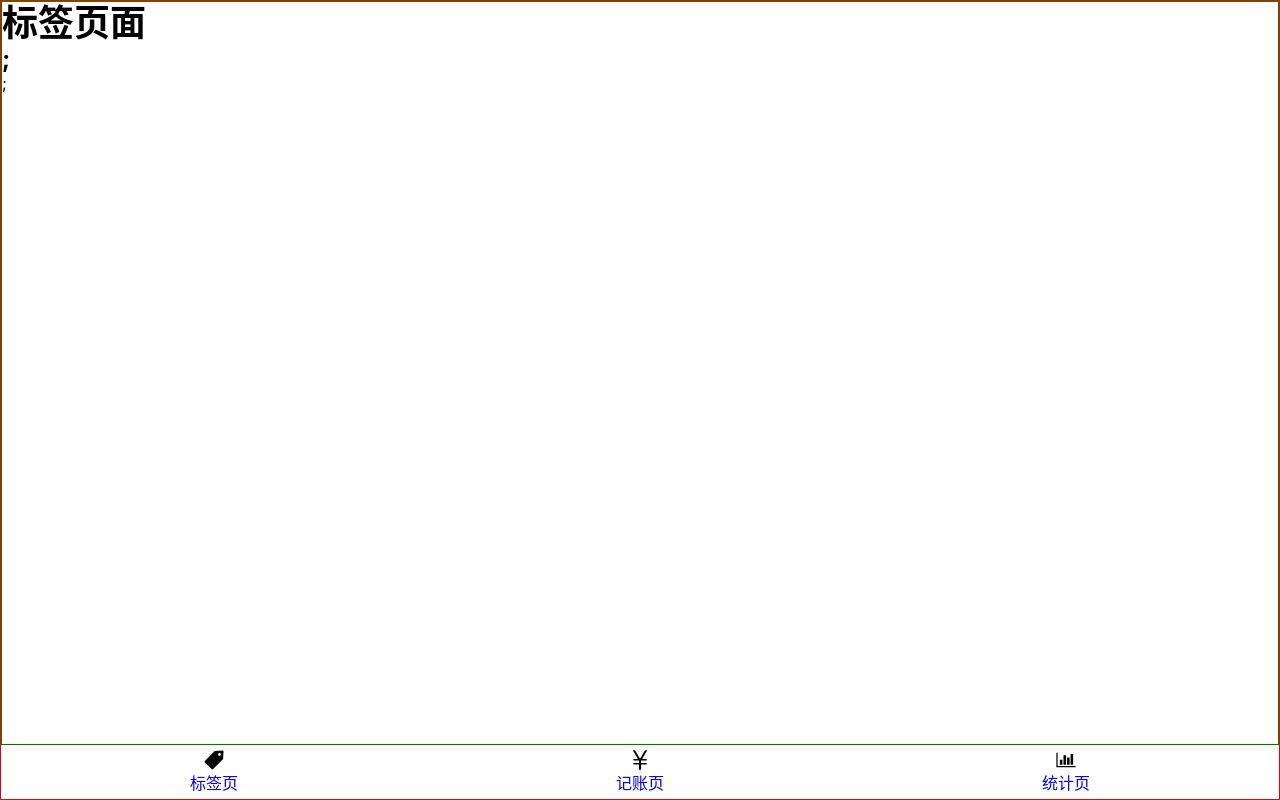
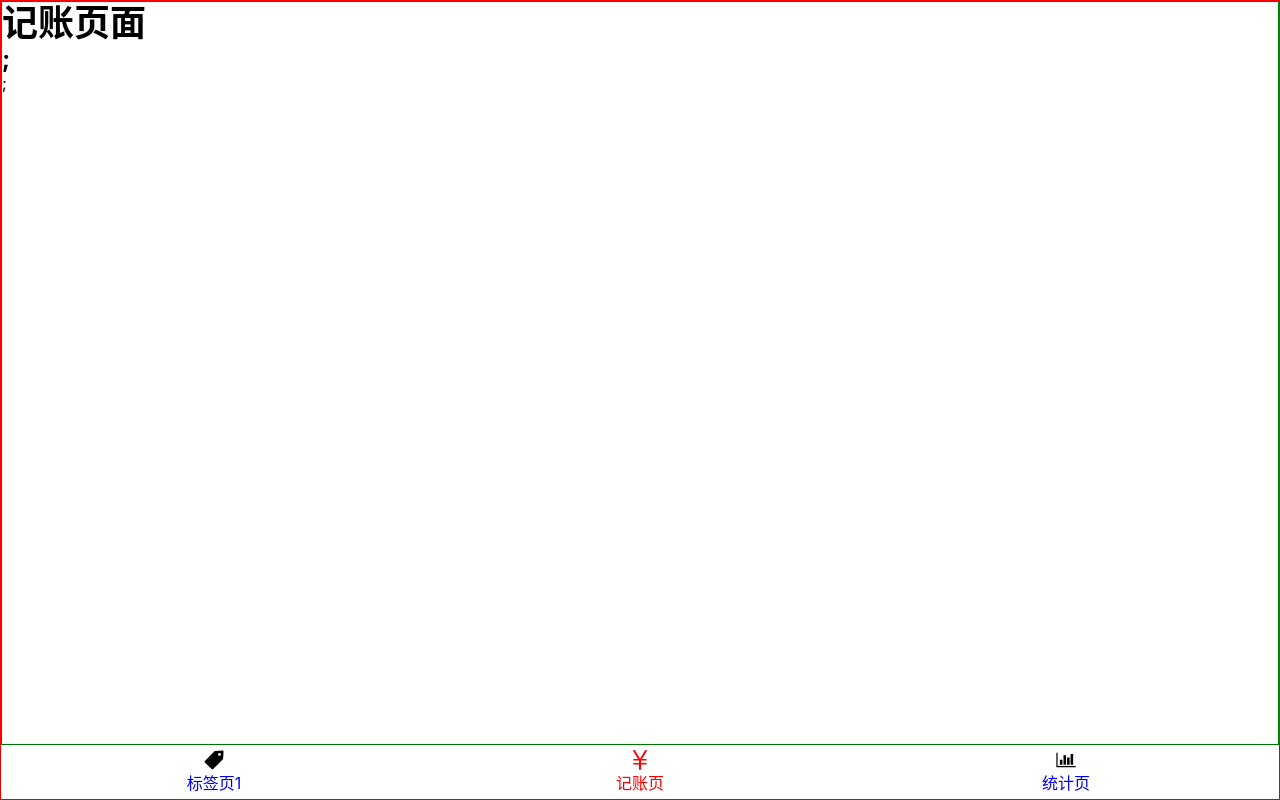
Before and after one commit to maqunchao/accoutMoney, a React app: page /#/money in a window 1280 px wide. Before the commit this address led to /#/tags. Built offline with nearby package versions, Linux system fonts and the light colour scheme.

Commit message:
更改导航栏按钮点击颜色

```diff
--- a/package.json
+++ b/package.json
@@ -36,6 +36,7 @@
     "jest-resolve": "^27.4.2",
     "jest-watch-typeahead": "^1.0.0",
     "mini-css-extract-plugin": "^2.4.5",
+    "node-sass": "npm:dart-sass",
     "postcss": "^8.4.4",
     "postcss-flexbugs-fixes": "^5.0.2",
     "postcss-loader": "^6.2.1",
--- a/src/components/Nav.tsx
+++ b/src/components/Nav.tsx
@@ -1,5 +1,5 @@
 import styled from "styled-components";
-import { Link } from "react-router-dom";
+import { Link, NavLink } from "react-router-dom";
 import Icon from "./Icon";
 
 //treeShaking 不适用于require
@@ -25,6 +25,12 @@ const NavWrapper = styled.nav`
           width: 22px;
           height: 22px;
         }
+        &.selected{
+          color:red;
+          .icon{
+            fill:red;
+          }
+        }
       }
     }
   }
@@ -35,22 +41,32 @@ const Nav = () => {
     <NavWrapper>
       <ul>
         <li>
-          <Link to="/tags">
+          <NavLink
+            to="/tags"
+            className={({ isActive }) => (isActive ? 'selected' : 'unselected')}
+
+          >
             <Icon name="tag" />
-            标签页
-          </Link>
+            标签页1
+          </NavLink>
         </li>
         <li>
-          <Link to="/money">
+          <NavLink
+            to="/money"
+            className={({ isActive }) => (isActive ? 'selected' : 'unselected')}
+          >
             <Icon name="money" />
             记账页
-          </Link>
+          </NavLink>
         </li>
         <li>
-          <Link to="/statistics">
+          <NavLink
+            to="/statistics"
+            className={({ isActive }) => (isActive ? 'selected' : 'unselected')}
+          >
             <Icon name="chart" />
             统计页
-          </Link>
+          </NavLink>
         </li>
       </ul>
     </NavWrapper>
```
Also changed, not shown: 1 other file (tests, documents, lock files or other folders).
